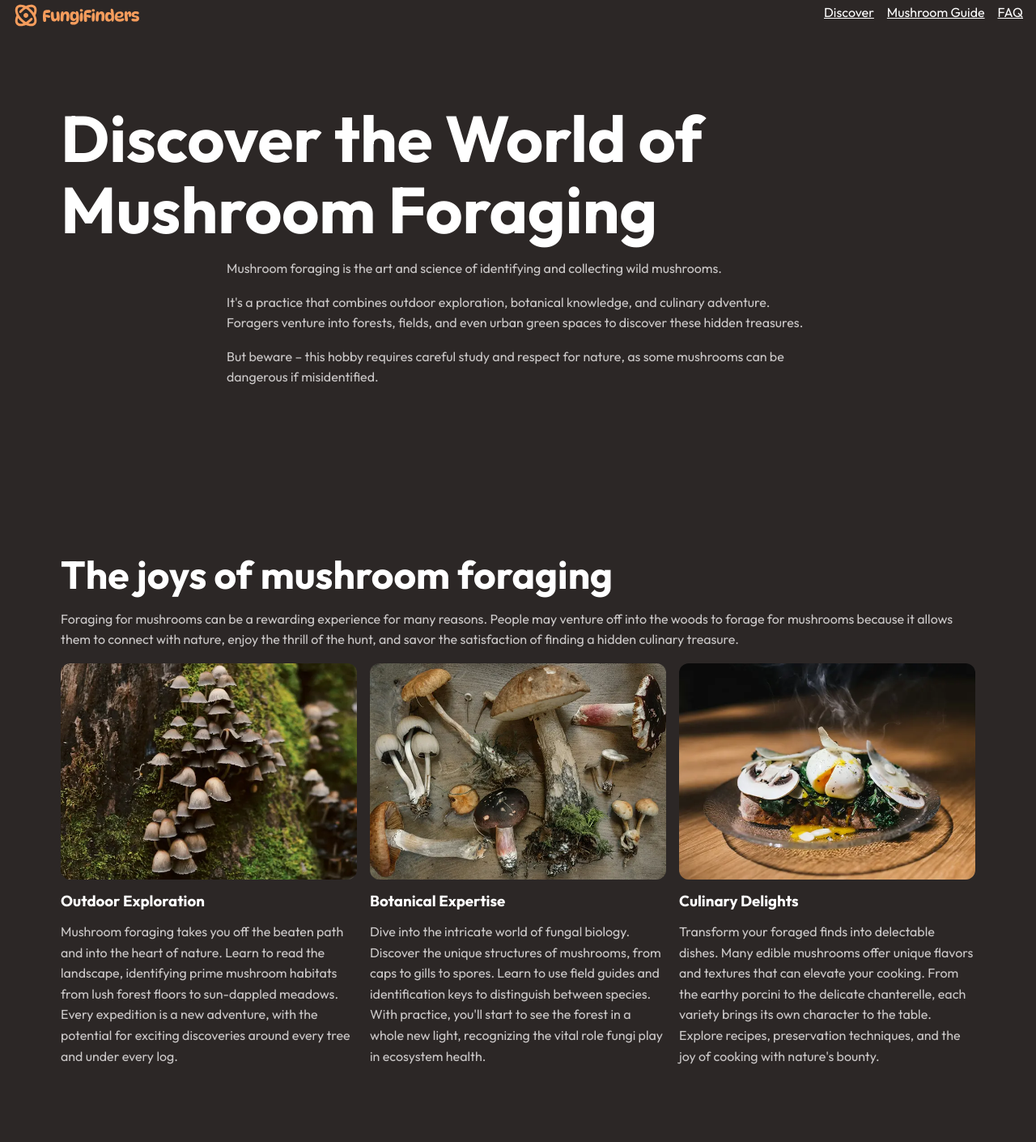
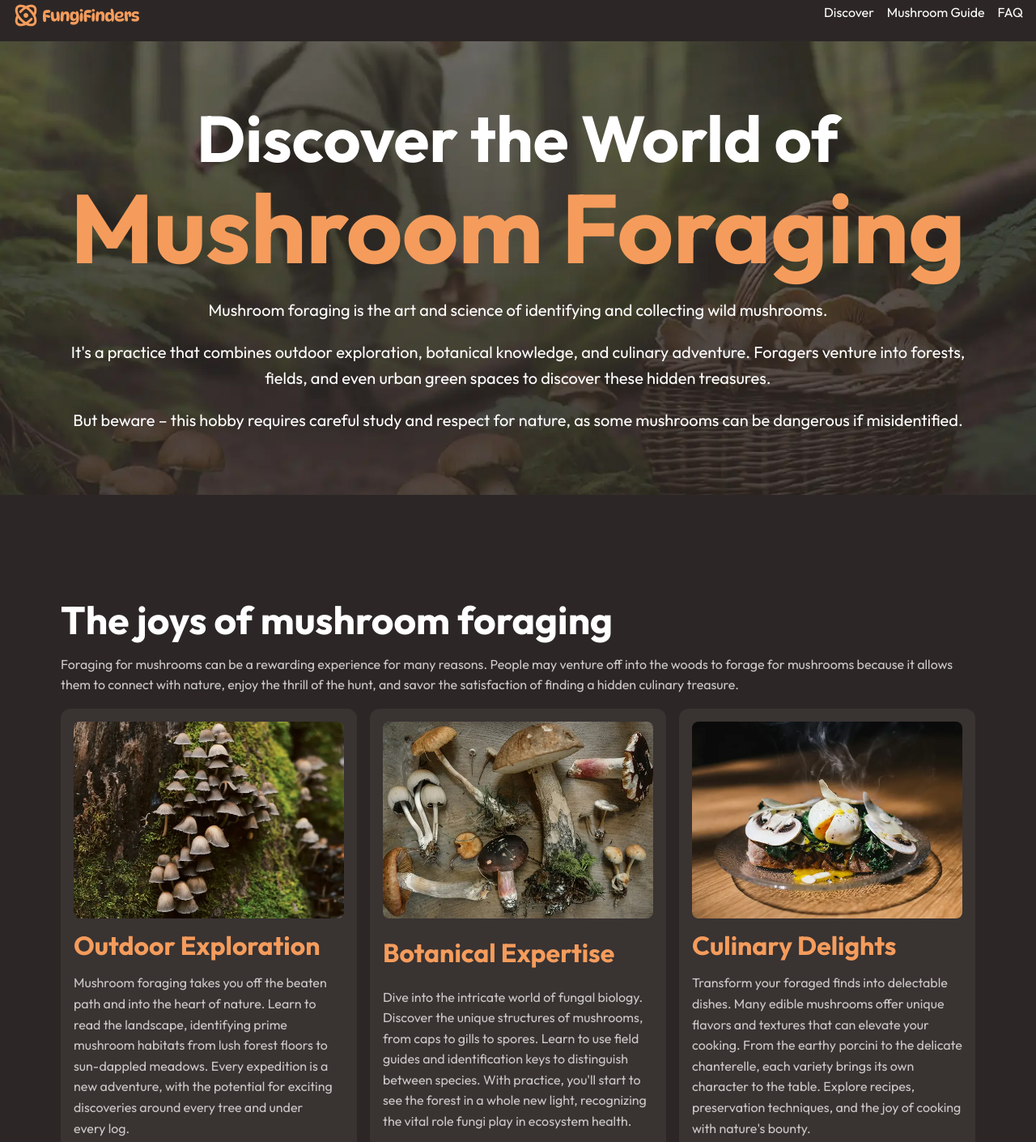
Before and after one commit to mutaz-nayef/HTML-From-Scratch, a plain HTML site: page index.html in a window 1280 px wide. Shown: the part 13-1423 px from the top of the page at 81% size. Drawn offline with Linux system fonts and the light colour scheme.

Commit message:
finish page-1

```diff
--- a/index.html
+++ b/index.html
@@ -30,9 +30,11 @@
     <main>
       <section class="hero flow section" data-padding="compact">
         <div class="wrapper">
-          <h1>Discover the World of Mushroom Foraging</h1>
+          <h1 class="hero__title">
+            Discover the World of <span>Mushroom Foraging</span>
+          </h1>
         </div>
-        <div class="wrapper" data-width="narrow">
+        <div class="wrapper" dat a-width="narrow">
           <div class="flow">
             <p>
               Mushroom foraging is the art and science of identifying and
@@ -63,12 +65,12 @@
           </p>
 
           <div class="equal-columns">
-            <div class="card grid-flow">
+            <div class="card">
               <img
                 src="/assets/outdoor-exploration.webp"
                 alt="Tightly grouped brown mushrooms growing up a mossy tree trunk"
               />
-              <h3>Outdoor Exploration</h3>
+              <h3 class="card__title">Outdoor Exploration</h3>
               <p>
                 Mushroom foraging takes you off the beaten path and into the
                 heart of nature. Learn to read the landscape, identifying prime
@@ -78,12 +80,12 @@
               </p>
             </div>
 
-            <div class="card grid-flow">
+            <div class="card">
               <img
                 src="/assets/botanical-expertise.webp"
                 alt="Wild mushrooms on table"
               />
-              <h3>Botanical Expertise</h3>
+              <h3 class="card__title">Botanical Expertise</h3>
               <p>
                 Dive into the intricate world of fungal biology. Discover the
                 unique structures of mushrooms, from caps to gills to spores.
@@ -93,12 +95,12 @@
                 ecosystem health.
               </p>
             </div>
-            <div class="card grid-flow">
+            <div class="card">
               <img
                 src="/assets/culinary-delight.webp"
                 alt="A plate of food mushrooms on top "
               />
-              <h3>Culinary Delights</h3>
+              <h3 class="card__title">Culinary Delights</h3>
               <p>
                 Transform your foraged finds into delectable dishes. Many edible
                 mushrooms offer unique flavors and textures that can elevate
@@ -186,7 +188,7 @@
       </section>
     </main>
     <footer class="site-footer">
-      <p>Happy Foraging!</p>
+      <p class="site-footer__title">Happy Foraging!</p>
       <a href="mailto:contact@fungifinders.com" class=""
         >contact@fungifinders.com</a
       >
--- a/style.css
+++ b/style.css
@@ -250,10 +250,89 @@
 
   .primary-navigation {
     ul {
+      list-style: none;
+      margin: 0;
+      padding: 0;
       display: flex;
       flex-wrap: wrap;
       gap: 0.5rem 1rem;
     }
+    a {
+      text-decoration: none;
+    }
+  }
+
+  .site-footer {
+    text-align: center;
+    background-color: var(--background-dark);
+    padding-block: 2rem;
+    display: grid;
+    gap: 2rem;
+
+    a {
+      color: var(--text-high-contrast);
+    }
+
+    a:hover,
+    a:focus-visible {
+      color: var(--text-brand-light);
+    }
+  }
+  .site-footer__title {
+    font-size: var(--font-size-lg);
+    font-family: var(--ff-heading);
+    font-weight: 700;
+  }
+
+  .hero {
+    text-align: center;
+    font-size: var(--font-size-md);
+    color: var(--text-high-contrast);
+    background-image: url(/assets/hero.webp);
+    background-size: cover;
+    background-position: center;
+  }
+
+  .hero__title {
+    font-size: var(--font-size-heading-lg);
+    span {
+      font-size: var(--font-size-heading-xl);
+      color: var(--text-brand);
+      display: block;
+    }
+  }
+
+  .card {
+    display: grid;
+    gap: var(--card-gap, 1rem);
+    padding: 1rem;
+    background-color: var(--background-light);
+    border-radius: var(--border-radius-3);
+
+    img {
+      border-radius: var(--border-radius-2);
+    }
+  }
+  .card__title {
+    font-size: var(--card-title-font-size, var(--font-size-heading-sm));
+    color: var(--card-title-color, var(--text-brand));
+  }
+
+  .button {
+    text-decoration: none;
+    font-size: var(--font-size-md);
+    cursor: pointer;
+    display: inline-flex;
+    padding: 0.5rem 1rem;
+    background-color: var(--background-accent-main);
+    font-family: var(--ff-heading);
+    font-weight: 700;
+    border-radius: var(--border-radius-2);
+  }
+  .button:hover,
+  .button:focus-visible {
+    color: var(--text-high-contrast);
+    background-color: var(--background-accent-light);
   }
 }
 
```
